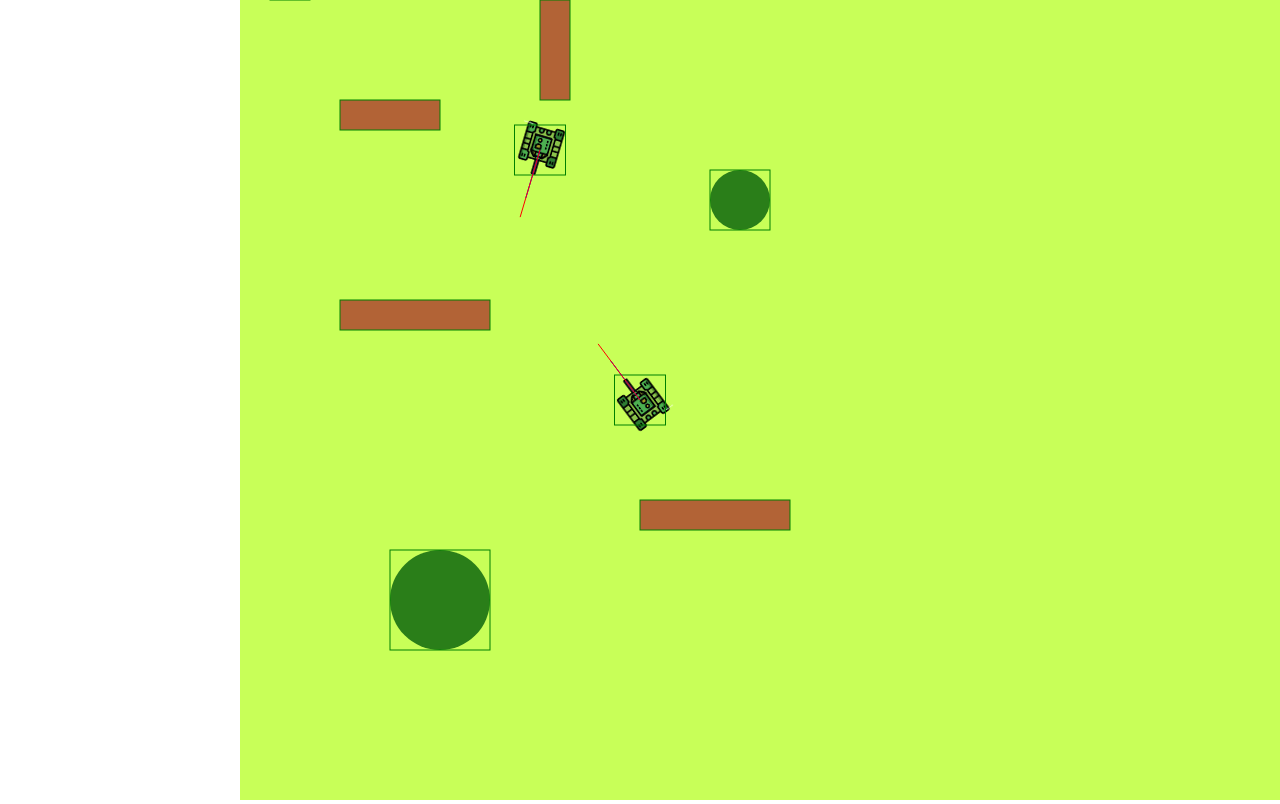
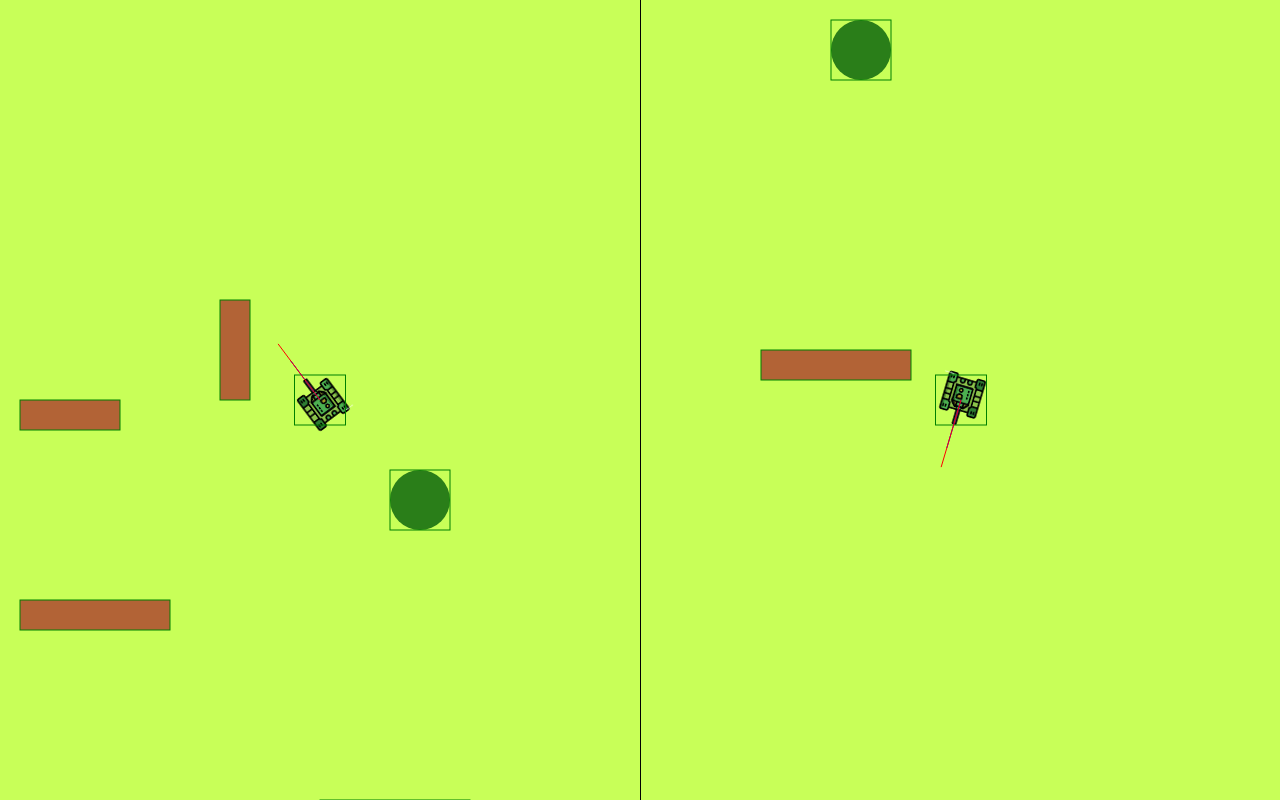
Before and after one commit to KarelBurescz/Tank-game, a plain HTML site: page index.html in a window 1280 px wide. Drawn offline with Linux system fonts and the light colour scheme.

Commit message:
separate players

```diff
--- a/camera.js
+++ b/camera.js
@@ -1,17 +1,19 @@
 class Camera {
 
-    constructor (x, y, w, h, followedObject) {
+    constructor(x, y, canvas, followedObject) {
         this.x = x;
         this.y = y;
-        this.w = w;
-        this.h = h;
+        this.w = canvas.width;
+        this.h = canvas.height;
+        this.canvas = canvas;
+        this.ctx = this.canvas.getContext('2d');
         this.followedObject = followedObject;
 
     }
 
     update() {
-        this.x = this.followedObject.x - this.w/2;
-        this.y = this.followedObject.y - this.h/2;
+        this.x = this.followedObject.x - this.w / 2;
+        this.y = this.followedObject.y - this.h / 2;
         console.log(`Camera: ${this.x}, ${this.y}`)
     }
 }
--- a/game.js
+++ b/game.js
@@ -1,8 +1,6 @@
 class Game {
-    constructor(camera, bgcanvas, ctx, bgctx, Uiobjects, ) {
-        this.camera = camera;
+    constructor(bgcanvas, bgctx, Uiobjects, ) {
         this.bgcanvas = bgcanvas;
-        this.ctx = ctx;
         this.bgctx = bgctx;
         this.Uiobjects = Uiobjects;
     }
--- a/index.html
+++ b/index.html
@@ -7,9 +7,10 @@
     <link rel="stylesheet" href="style.css">
 </head>
 <body>
+    <canvas id="canvas-background"></canvas>
     <div id="canvas-container">
-        <canvas id="canvas-background"></canvas>
         <canvas id="canvas"></canvas>
+        <canvas id="canvas1"></canvas>
     </div>
     <script defer type="module" src="script.js"></script>
 </body>
--- a/obstacle.js
+++ b/obstacle.js
@@ -10,42 +10,42 @@ class Obstacle extends UiObject {
         this.exploding = false;
         this.audioExplode = new Audio('explosion.mp3')
     }
-    draw() {
+    draw(camera) {
 
-        let co = this.localCoords();
+        let co = this.localCoords(camera);
 
-        let pt = this.ctx.createPattern(this.wallImg, 'repeat');
-        this.ctx.fillStyle = '#B26336';
+        // let pt = this.ctx.createPattern(this.wallImg, 'repeat');
+        camera.ctx.fillStyle = '#B26336';
 
         if(this.height > this.width){
-            this.ctx.save()
-            this.ctx.translate(co.x + this.width/2, co.y + this.height/2)
-            this.ctx.rotate(90 * Math.PI / 180)
-            this.ctx.fillStyle = '#B26336';
-            this.ctx.fillRect(
+            camera.ctx.save()
+            camera.ctx.translate(co.x + this.width/2, co.y + this.height/2)
+            camera.ctx.rotate(90 * Math.PI / 180)
+            camera.ctx.fillStyle = '#B26336';
+            camera.ctx.fillRect(
               -this.height/2,
               -this.width/2,
               this.height,
               this.width
             )
 
-            this.ctx.restore();
+            camera.ctx.restore();
         } else {
-            this.ctx.fillRect(co.x, co.y, this.width, this.height);
+            camera.ctx.fillRect(co.x, co.y, this.width, this.height);
         }
 
         if(this.exploding === true){
-            this.drawExplosion()
+            this.drawExplosion(camera)
         }
 
-        super.draw()
+        super.draw(camera)
     }
 
-    drawExplosion(){
-        let lc = this.localCoords();
+    drawExplosion(camera){
+        let lc = this.localCoords(camera);
         let explodeImg = new Image();
         explodeImg.src = `./Explode-sequence/explode-sequence${this.explodingSequence}.png`
-        this.ctx.drawImage(
+        camera.ctx.drawImage(
             explodeImg,
             lc.x + this.width/2 - explodeImg.width/2,
             lc.y + this.height/2 - explodeImg.height/2
--- a/script.js
+++ b/script.js
@@ -7,13 +7,19 @@ import { Camera } from "./camera.js";
 import { Tree } from "./tree.js";
 
 const canvas = document.getElementById('canvas');
-const ctx = canvas.getContext('2d');
+// const ctx = canvas.getContext('2d');
+
+const canvas1 = document.getElementById('canvas1');
+// const ctx1 = canvas1.getContext('2d')
 
 const canvasBackground = document.getElementById('canvas-background');
 const backgroundCTX = canvasBackground.getContext('2d');
 
-canvas.width = window.innerWidth;
+canvas.width = window.innerWidth/2;
 canvas.height = window.innerHeight;
+
+canvas1.width = window.innerWidth/2;
+canvas1.height = window.innerHeight;
 
 canvasBackground.width = 5000;
 canvasBackground.height = 5000;
@@ -24,8 +30,14 @@ canvas.addEventListener('mousemove', function (event) {
 });
 
 window.addEventListener('resize', function () {
-    canvas.width = window.innerWidth;
+    canvas.width = window.innerWidth/2;
     canvas.height = window.innerHeight;
+    canvas1.width = window.innerWidth/2;
+    canvas1.height = window.innerHeight;
+    myCamera.w = canvas.width/2;
+    myCamera.h = canvas.height;
+    myCamera1.w = canvas1.width/2;
+    myCamera1.h = canvas1.height;
     canvasBackground.width = window.innerWidth;
     canvasBackground.height = window.innerHeight;
 });
@@ -48,21 +60,26 @@ function drawFogOfWar() {
     fogContext.globalCompositeOperation = 'source-over';
 }
 
-let myCamera = new Camera(0, 0, canvas.width, canvas.height, null);
-let myGame = new Game(myCamera, canvasBackground, ctx, backgroundCTX, UiObjects);
+let myCamera = new Camera(0, 0, canvas, null);
+let myCamera1 = new Camera(0, 0, canvas1, null);
 
-let myTree2 = new Tree(myGame, 50, 80, 20, 40, 100);
-let myTree1 = new Tree(myGame, 500, 300, 30, 40, 100);
-let myTree = new Tree(myGame, 200, 700, 50, 50, 100);
-let myWall3 = new Obstacle(myGame, 400, 600, 150, 30, 100, '');
-let myWall2 = new Obstacle(myGame, 100, 400, 150, 30, 100, '');
-let myWall1 = new Obstacle(myGame, 300, 100, 30, 100, 100, '');
-let myWall = new Obstacle(myGame, 100, 200, 100, 30, 100, '');
-let mySolider = new Solider(myGame, 400, 500, 51, 50, 180, 0.7, 180, 100);
-let mySolider1 = new Solider(myGame, 300, 250, 51, 50, 360, 0.7, 360, 100);
+let myGame = new Game(canvasBackground, backgroundCTX, UiObjects);
+
+let myTree2 = new Tree(myGame, 2250, 2280, 20, 40, 100);
+let myTree1 = new Tree(myGame, 2700, 2500, 30, 40, 100);
+let myTree = new Tree(myGame, 2400, 2900, 50, 50, 100);
+let myWall3 = new Obstacle(myGame, 2600, 2800, 150, 30, 100, '');
+let myWall2 = new Obstacle(myGame, 2300, 2600, 150, 30, 100, '');
+let myWall1 = new Obstacle(myGame, 2500, 2300, 30, 100, 100, '');
+let myWall = new Obstacle(myGame, 2300, 2400, 100, 30, 100, '');
+let mySolider = new Solider(myGame, 2600, 2400, 51, 50, 180, 0.7, 180, 100);
+let mySolider1 = new Solider(myGame, 2800, 2850, 51, 50, 360, 0.7, 360, 100);
 
 myCamera.followedObject = mySolider;
+myCamera1.followedObject = mySolider1;
+
 myCamera.update();
+myCamera1.update();
 
 UiObjects.push(myTree2);
 UiObjects.push(myWall3);
@@ -172,10 +189,12 @@ function handleUiObjects() {
     UiObjects.forEach(function (o) {
         o.update();
     })
-    myGame.camera.update();
+    myCamera.update();
+    myCamera1.update();
 
     UiObjects.forEach(function (o) {
-        o.draw();
+        o.draw(myCamera);
+        o.draw(myCamera1);
     })
 }
 
@@ -186,21 +205,35 @@ myGame.bgctx.fillRect(0,0, canvasBackground.width, canvasBackground.height);
 let counter = 0;
 function animate() {
 
-    ctx.clearRect(0, 0, canvas.width, canvas.height)
+    myCamera.ctx.clearRect(0, 0, canvas.width, canvas.height)
+    myCamera1.ctx.clearRect(0, 0, canvas.width, canvas.height)
 
     //Take the background canvas, cut out the area needed for the
     //camera, and draw it to the main canvas at position 0,0.
-    let res = ctx.drawImage(
+    myCamera.ctx.drawImage(
         myGame.bgcanvas,
         //source rectangle:
-        myGame.camera.x,
-        myGame.camera.y,
-        canvas.width,
-        canvas.height,
+        myCamera.x,
+        myCamera.y,
+        myCamera.w,
+        myCamera.h,
         //destination rectangle:
         0,0,
-        canvas.width,
-        canvas.height
+        myCamera.w,
+        myCamera.h
+    );
+
+    myCamera1.ctx.drawImage(
+        myGame.bgcanvas,
+        //source rectangle:
+        myCamera1.x,
+        myCamera1.y,
+        myCamera1.w,
+        myCamera1.h,
+        //destination rectangle:
+        0,0,
+        myCamera1.w,
+        myCamera1.h
     );
 
     handleUiObjects();
@@ -221,4 +254,4 @@ function animate() {
     requestAnimationFrame(animate)
 }
 
-animate()
+animate();
--- a/solider.js
+++ b/solider.js
@@ -51,22 +51,22 @@ class Solider extends UiObject {
             y: this.y
         }
     }
-    draw() {
+    draw(camera) {
 
-        let co = this.localCoords();
+        let co = this.localCoords(camera);
 
         const center = this.center()
-        this.ctx.save()
-        this.ctx.translate(co.x, co.y)
-        this.ctx.rotate(this.direction)
-        this.ctx.drawImage(this.image, -this.width / 2, -this.height / 2, this.width, this.height)
-        this.ctx.restore()
+        camera.ctx.save()
+        camera.ctx.translate(co.x, co.y)
+        camera.ctx.rotate(this.direction)
+        camera.ctx.drawImage(this.image, -this.width / 2, -this.height / 2, this.width, this.height)
+        camera.ctx.restore()
 
 
-        this.ctx.save()
-        this.ctx.translate(co.x, co.y)
-        this.ctx.rotate(this.direction + this.gunDirection)
-        this.ctx.drawImage(
+        camera.ctx.save()
+        camera.ctx.translate(co.x, co.y)
+        camera.ctx.rotate(this.direction + this.gunDirection)
+        camera.ctx.drawImage(
             this.gunImage,
             -this.width / 2,
             -this.height / 2,
@@ -74,36 +74,35 @@ class Solider extends UiObject {
             this.height,
 
         )
-        this.ctx.restore()
+        camera.ctx.restore()
 
         //Draw a debug geometry: collision box, direction and aim direction.
         if (Config.debug) {
             let cbx = this.collisionBox()
-            this.ctx.strokeStyle = 'green'
-            this.ctx.strokeRect(cbx.x - this.game.camera.x, cbx.y - this.game.camera.y, cbx.w, cbx.h)
+            camera.ctx.strokeStyle = 'green'
+            camera.ctx.strokeRect(cbx.x - camera.x, cbx.y - camera.y, cbx.w, cbx.h)
 
             let px = Math.cos(this.direction) * 50;
             let py = Math.sin(this.direction) * 50;
 
-            this.ctx.beginPath()
-            this.ctx.strokeStyle = 'blue'
-            this.ctx.moveTo(co.x, co.y)
-            this.ctx.lineTo(co.x + px, co.y + py)
-            this.ctx.stroke()
+            camera.ctx.beginPath()
+            camera.ctx.strokeStyle = 'blue'
+            camera.ctx.moveTo(co.x, co.y)
+            camera.ctx.lineTo(co.x + px, co.y + py)
+            camera.ctx.stroke()
 
             let gx = Math.cos(this.direction + this.gunDirection) * 70;
             let gy = Math.sin(this.direction + this.gunDirection) * 70;
 
-            this.ctx.beginPath()
-            this.ctx.strokeStyle = 'red'
-            this.ctx.moveTo(co.x, co.y)
-            this.ctx.lineTo(co.x + gx, co.y + gy)
-            this.ctx.stroke()
+            camera.ctx.beginPath()
+            camera.ctx.strokeStyle = 'red'
+            camera.ctx.moveTo(co.x, co.y)
+            camera.ctx.lineTo(co.x + gx, co.y + gy)
+            camera.ctx.stroke()
         }
     }
 
     drawTracks(x, y){
-        let co = this.localCoords();
 
         const center = this.center()
         this.bgCtx.save()
--- a/style.css
+++ b/style.css
@@ -9,6 +9,7 @@
 
 #canvas-container canvas {
     border: 1px green;
+    border-right:1px black solid ;
     /* position: absolute;
     top: 0px;
     left: 0px; */
@@ -17,3 +18,8 @@
 #canvas-background {
     display: none;
 }
+
+#canvas-container {
+    display: flex;
+    flex-direction: row;
+}
--- a/tree.js
+++ b/tree.js
@@ -13,18 +13,18 @@ class Tree extends UiObject{
         this.hp = hp;
     }
 
-    draw() {
+    draw(camera) {
 
-        let co = this.localCoords();
+        let co = this.localCoords(camera);
 
-        this.ctx.beginPath();
-        this.ctx.arc(co.x, co.y, this.width, 0, 2 * Math.PI);
-        this.ctx.fillStyle = '#2a7e19';
-        this.ctx.fill()
+        camera.ctx.beginPath();
+        camera.ctx.arc(co.x, co.y, this.width, 0, 2 * Math.PI);
+        camera.ctx.fillStyle = '#2a7e19';
+        camera.ctx.fill()
 
         // this.ctx.arc(this.x, this.y, 50, 0, 0)
         // this.ctx.fillStyle = '#2a7e19'
-        super.draw()
+        super.draw(camera)
     }
 
     collisionBox() {
--- a/uiobject.js
+++ b/uiobject.js
@@ -13,14 +13,14 @@ class UiObject {
         this.audioHit = new Audio('sword-hit.mp3')
     }
     update() {
-        if(this.hp <= 0){
+        if (this.hp <= 0) {
             this.explode()
         }
     }
 
-    explode(){
+    explode() {
         const i = UiObjects.indexOf(this);
-        if (i !== -1 ) {
+        if (i !== -1) {
             UiObjects.splice(i, 1);
         }
     }
@@ -35,18 +35,18 @@ class UiObject {
 
     }
 
-    draw() {
+    draw(camera) {
 
 
         if (Config.debug === true) {
-            this.ctx.lineWidth = 1;
-            this.ctx.strokeStyle = 'green'
+            camera.ctx.lineWidth = 1;
+            camera.ctx.strokeStyle = 'green'
 
             const cbx = this.collisionBox()
 
-            this.ctx.strokeRect(
-                cbx.x - this.game.camera.x,
-                cbx.y - this.game.camera.y,
+            camera.ctx.strokeRect(
+                cbx.x - camera.x,
+                cbx.y - camera.y,
                 cbx.w,
                 cbx.h
             )
@@ -77,10 +77,12 @@ class UiObject {
         return true;
     }
 
-    localCoords() {
+    localCoords(camera) {
         return {
-            y : this.y - this.game.camera.y,
-            x : this.x - this.game.camera.x,
+            y: this.y -
+                camera.y,
+            x: this.x -
+                camera.x,
             // x : this.x,
             // y : this.y
 
```
Also changed, not shown: bullet.js (+7 -7 lines).
